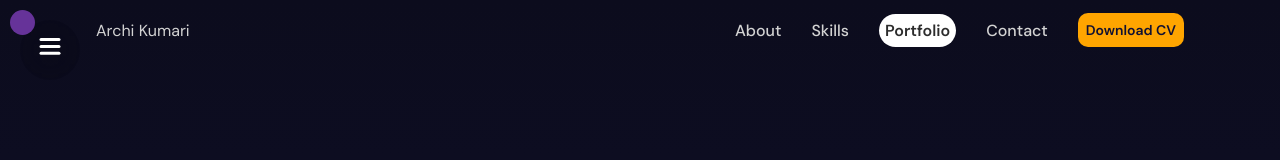
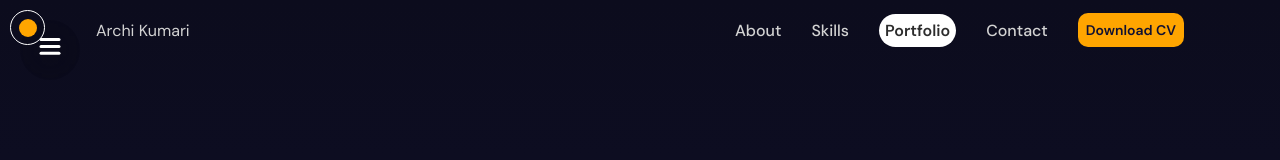
Before and after one commit to archiKumari/my_portfolio, a React (Create React App) app: page / in a window 1280 px wide. Shown: the top 160 px of the page. Built offline with nearby package versions, Linux system fonts and the light colour scheme.

Commit message:
Cursor style added

```diff
--- a/src/Components/Cursor/Cursor.css
+++ b/src/Components/Cursor/Cursor.css
@@ -2,11 +2,22 @@
   position: fixed;
   top: 0;
   left: 0;
-  width:  25px;
-  height: 25px;
-  background-color: rebeccapurple;
+  display: flex;
+  justify-content: center;
+  align-items: center;
+  width: 35px;
+  height: 35px;
   border-radius: 50%;
+  border: 1.5px solid white;
   pointer-events: none;
   z-index: 9999;
   transform: translate(-50%, -50%);
+  transition: transform 0.1s ease-in-out;
+
+  .inner-cursor {
+    width:  18px;
+    height: 18px;
+    border-radius: 50%;
+    background-color: orange;
+  }
 }
--- a/src/Components/Cursor/Cursor.jsx
+++ b/src/Components/Cursor/Cursor.jsx
@@ -22,7 +22,9 @@ const Cursor = () => {
       className="cursor"
       animate={{ x: position.x + 10, y: position.y + 10 }}
       transition={{ type: "spring", stiffness: 100, damping: 40 }}
-    ></motion.div>
+    >
+      <motion.div className="inner-cursor"></motion.div>
+    </motion.div>
   );
 };
 
```
